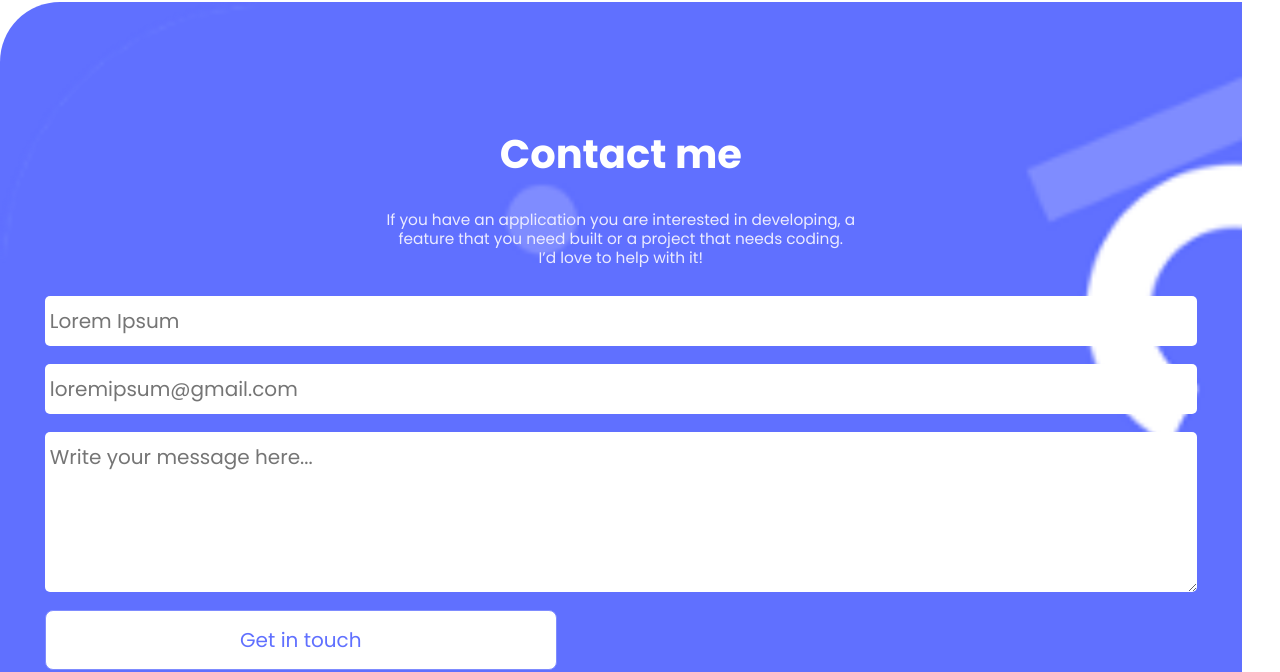
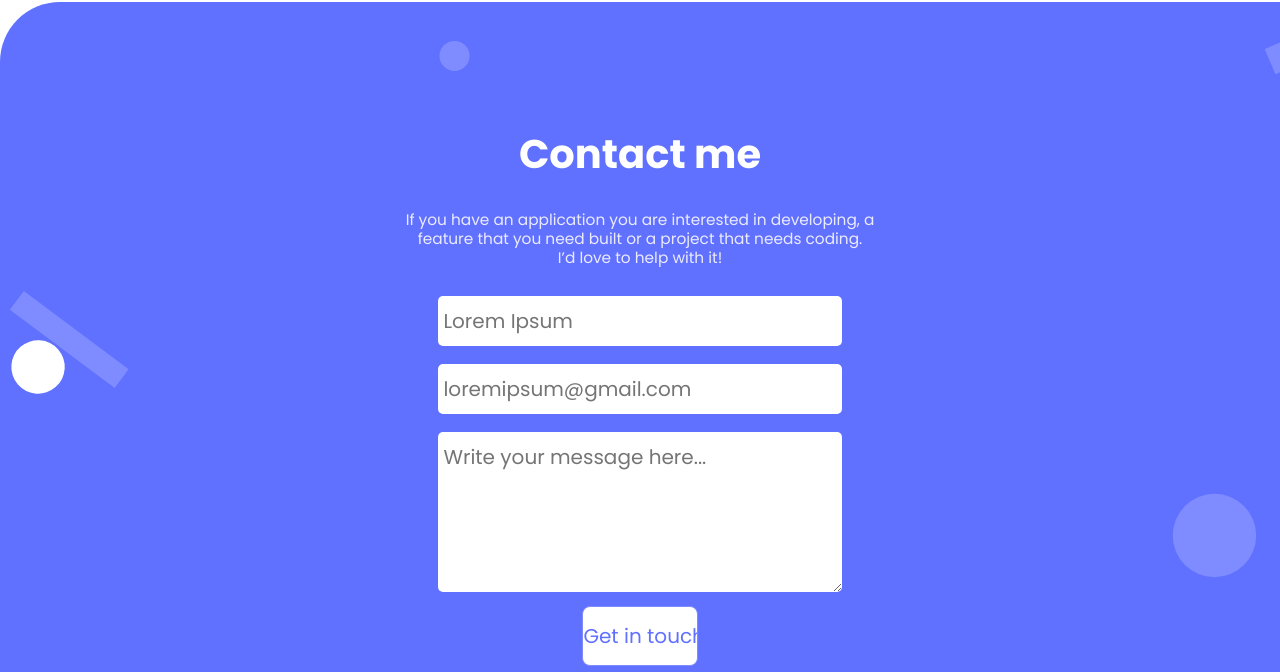
Before and after one commit to Otromascomotu/My-Portfolio-setup-and-mobile-first, a website: page index.html in a window 1280 px wide. Shown: the part 4112-4784 px from the top of the page. Drawn offline with Linux system fonts and the light colour scheme.

Commit message:
Add styles and background image in the contact form section to create the second draft of desktop version

```diff
--- a/style.css
+++ b/style.css
@@ -628,16 +628,27 @@ label {
 }
 
 /* Contact Form Section */
+.contact-form {
+  background-image: url("./imgs/background-images/contact-form-bg-desktop.svg");
+  justify-content: center;
+  background-size: cover;
+  width: 100%;
+  height: 100%;
+}
+
 #contact-form-text {
   width: 70%;
   font-size: 1.2vw;
   line-height: 1.5vw;
 }
 
-#contact-form {
-  background-image: url("./imgs/background-images/contact-form-bg-desktop.svg");
-  justify-content: center;
-  background-size: cover;
-  width: 100%;
-  height: 100%;
+.form-group input,
+.form-group textarea {
+  width: 35%;
 }
+
+#submit {
+  display: block;
+  margin: 0 auto;
+  width: 10%;
+}
```
Also changed, not shown: imgs/background-images/contact-form-bg-desktop.svg (added).
